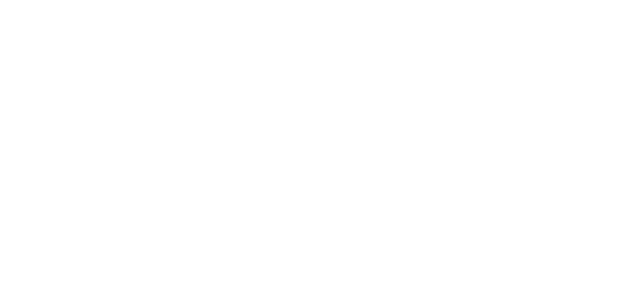
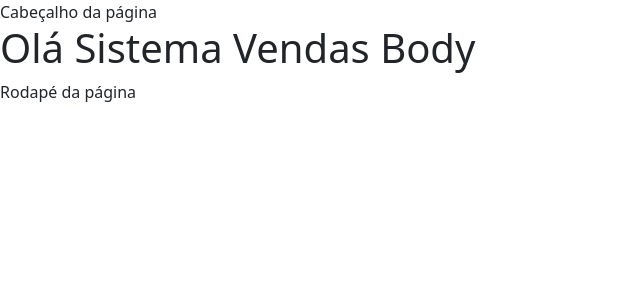
Before and after one commit to Diogo-MD/projeto_MVC, a PHP site: page / in a window 1280 px wide. Before the commit the part shown is empty. Shown: the top 300 px of the page, without its empty margins (0-640 px from the left). Run offline with PHP 8.4, Linux system fonts and the light colour scheme.

Commit message:
Templates da Página

```diff
--- a/backend/index.php
+++ b/backend/index.php
@@ -1,11 +1,11 @@
-<!DOCTYPE html>
-<html lang="en">
-<head>
-    <meta charset="UTF-8">
-    <meta name="viewport" content="width=device-width, initial-scale=1.0">
-    <title>Sistema Vendas</title>
-</head>
-<body>
+<?php
+require_once("template/header.php");
+?>
+
+    <h1>Olá Sistema Vendas Body</h1>
 
 </body>
-</html>
+
+<?php
+require_once("template/footer.php");
+?>
--- /dev/null
+++ b/backend/template/footer.php
@@ -0,0 +1,5 @@
+<footer>
+    Rodapé da página
+</footer>
+
+</html>
--- /dev/null
+++ b/backend/template/header.php
@@ -0,0 +1,20 @@
+<!DOCTYPE html>
+<html lang="en">
+
+<head>
+    <meta charset="UTF-8">
+    <meta name="viewport" content="width=device-width, initial-scale=1.0">
+    <title>Sistema Vendas</title>
+    <!-- Bootstrap CDN-->
+    <link rel="stylesheet" href="https://cdnjs.cloudflare.com/ajax/libs/bootstrap/5.3.3/css/bootstrap.css" integrity="sha512-VcyUgkobcyhqQl74HS1TcTMnLEfdfX6BbjhH8ZBjFU9YTwHwtoRtWSGzhpDVEJqtMlvLM2z3JIixUOu63PNCYQ==" crossorigin="anonymous" referrerpolicy="no-referrer"/>
+    <!-- Bootstrap JS -->
+    <script src="https://cdnjs.cloudflare.com/ajax/libs/bootstrap/5.3.3/js/bootstrap.js" integrity="sha512-lsA4IzLaXH0A+uH6JQTuz6DbhqxmVygrWv1CpC/s5vGyMqlnP0y+RYt65vKxbaVq+H6OzbbRtxzf+Zbj20alGw==" crossorigin="anonymous" referrerpolicy="no-referrer"></script>
+    <!-- Font Awesome CDN -->
+    <link rel="stylesheet" href="https://cdnjs.cloudflare.com/ajax/libs/font-awesome/6.5.2/css/all.min.css" integrity="sha512-SnH5WK+bZxgPHs44uWIX+LLJAJ9/2PkPKZ5QiAj6Ta86w+fsb2TkcmfRyVX3pBnMFcV7oQPJkl9QevSCWr3W6A==" crossorigin="anonymous" referrerpolicy="no-referrer"/>
+
+</head>
+
+<body>
+    <header>
+        Cabeçalho da página
+    </header>
```
